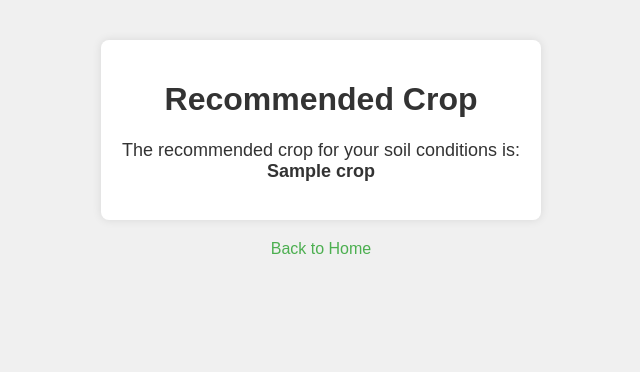
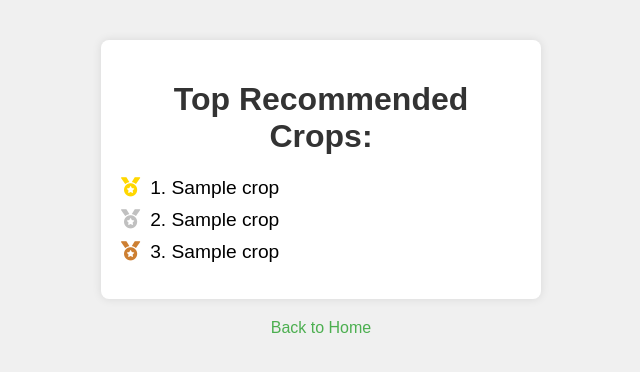
Before and after one commit to saleh-bhatti/CropPredictor, a Flask app: template templates/results.html in a window 1280 px wide. Shown: the top 372 px of the page, without its empty margins (319-959 px from the left). Run offline with Flask 2, Linux system fonts and the light colour scheme; the template is opened without the code that fills it: most values are stand-ins (such as "Sample title", 1, 10 or a date in 2020).

Commit message:
Elize code

```diff
--- a/app.py
+++ b/app.py
@@ -4,6 +4,8 @@ from flask import Flask, request, render_template
 import pandas as pd
 from sklearn.ensemble import RandomForestClassifier
 from sklearn.preprocessing import LabelEncoder, StandardScaler
+import numpy as np
+
 
 app = Flask(__name__)
 
@@ -15,7 +17,8 @@ label_encoder = LabelEncoder()
 data['Crop'] = label_encoder.fit_transform(data['Crop'])
 
 # Define features and target variable
-features = ['Nitrogen', 'Phosphorus', 'Potassium', 'Temperature', 'Humidity', 'pH_Value', 'Rainfall']
+features = ['Nitrogen', 'Phosphorus', 'Potassium',
+            'Temperature', 'Humidity', 'pH_Value', 'Rainfall']
 
 # Train the model
 X = data[features]
@@ -28,11 +31,47 @@ model = RandomForestClassifier(n_estimators=100, random_state=42)
 model.fit(X, y)
 
 # Function to predict crop
+
+
 def predict_crop(nitrogen, phosphorus, potassium, temperature, humidity, pH, rainfall):
-    input_data = scaler.transform([[nitrogen, phosphorus, potassium, temperature, humidity, pH, rainfall]])
+    input_data = scaler.transform(
+        [[nitrogen, phosphorus, potassium, temperature, humidity, pH, rainfall]])
     prediction = model.predict(input_data)[0]
     crop = label_encoder.inverse_transform([prediction])[0]
     return crop
+
+
+# Function to make TOP 3 predictions for new data
+def predict_top_crops(nitrogen, phosphorus, potassium, temperature, humidity, pH, rainfall):
+    new_data = pd.DataFrame([[nitrogen, phosphorus, potassium,
+                            temperature, humidity, pH, rainfall]], columns=features)
+    new_data = scaler.transform(new_data)
+    probabilities = model.predict_proba(new_data)[0]
+    # Get indices of top 3 probabilities
+    top_indices = np.argsort(probabilities)[-3:][::-1]
+    top_crops = label_encoder.inverse_transform(top_indices)
+    top_probs = probabilities[top_indices]
+    return list(top_crops)
+    # return list(zip(top_crops, top_probs))
+
+
+# Plot features
+def plot_feature_importances():
+    importances = model.feature_importances_
+    indices = np.argsort(importances)[::-1]
+
+    plt.figure()
+    plt.title("Feature importances")
+    plt.bar(range(X.shape[1]), importances[indices], align="center")
+    plt.xticks(range(X.shape[1]), [features[i] for i in indices], rotation=90)
+    plt.xlim([-1, X.shape[1]])
+
+    # Save the plot as a file
+    plot_path = os.path.join('static', 'feature_importances.png')
+    plt.savefig(plot_path)
+    plt.close()
+    return plot_path
+
 
 @app.route('/', methods=['GET', 'POST'])
 def index():
@@ -48,9 +87,13 @@ def index():
             rainfall = float(request.form['rainfall'])
 
             # Predict crop
-            recommended_crop = predict_crop(nitrogen, phosphorus, potassium, temperature, humidity, pH, rainfall)
+            recommended_crop = predict_top_crops(
+                nitrogen, phosphorus, potassium, temperature, humidity, pH, rainfall)
 
-            return render_template('results.html', crop=recommended_crop)
+            # Generate and save the feature importances plot
+            plot_path = plot_feature_importances()
+
+            return render_template('results.html', crop=recommended_crop, plot_url=plot_path)
 
         except Exception as e:
             error_message = f"Error: {e}"
@@ -58,5 +101,6 @@ def index():
 
     return render_template('index.html')
 
+
 if __name__ == '__main__':
     app.run(debug=True)
--- a/templates/results.html
+++ b/templates/results.html
@@ -2,6 +2,8 @@
 
 <!DOCTYPE html>
 <html lang="en">
+
+
 <head>
     <meta charset="UTF-8">
     <meta name="viewport" content="width=device-width, initial-scale=1.0">
@@ -13,10 +15,12 @@
             margin: 0;
             padding: 20px;
         }
+
         h1 {
             text-align: center;
             color: #333;
         }
+
         .result-container {
             max-width: 400px;
             margin: 20px auto;
@@ -25,14 +29,17 @@
             border-radius: 8px;
             box-shadow: 0 0 10px rgba(0, 0, 0, 0.1);
         }
+
         p {
             text-align: center;
             font-size: 18px;
             color: #333;
         }
+
         strong {
             font-weight: bold;
         }
+
         a {
             display: block;
             text-align: center;
@@ -40,16 +47,62 @@
             color: #4CAF50;
             text-decoration: none;
         }
+
         a:hover {
             color: #45a049;
         }
     </style>
+
+    <link rel="stylesheet" href="https://cdnjs.cloudflare.com/ajax/libs/font-awesome/6.0.0-beta3/css/all.min.css">
+
+    <style>
+        .container {
+            text-align: center;
+            background: white;
+            padding: 20px;
+            border-radius: 10px;
+            box-shadow: 0 0 10px rgba(0, 0, 0, 0.1);
+        }
+
+        .medal {
+            margin-right: 10px;
+        }
+
+        .gold {
+            color: gold;
+        }
+
+        .silver {
+            color: silver;
+        }
+
+        .bronze {
+            color: #cd7f32;
+        }
+
+        ul {
+            list-style-type: none;
+            padding: 0;
+        }
+
+        li {
+            margin-bottom: 10px;
+            font-size: 1.2em;
+        }
+    </style>
 </head>
+
 <body>
     <div class="result-container">
-        <h1>Recommended Crop</h1>
-        <p>The recommended crop for your soil conditions is: <strong>{{ crop }}</strong></p>
+        <h1>Top Recommended Crops:</h1>
+
+        <ul>
+            <li><i class="fas fa-medal medal gold"></i>1. {{ crop[0] }}</li>
+            <li><i class="fas fa-medal medal silver"></i>2. {{ crop[1] }}</li>
+            <li><i class="fas fa-medal medal bronze"></i>3. {{ crop[2] }}</li>
+        </ul>
     </div>
     <a href="/" class="back-link">Back to Home</a>
 </body>
+
 </html>
```
